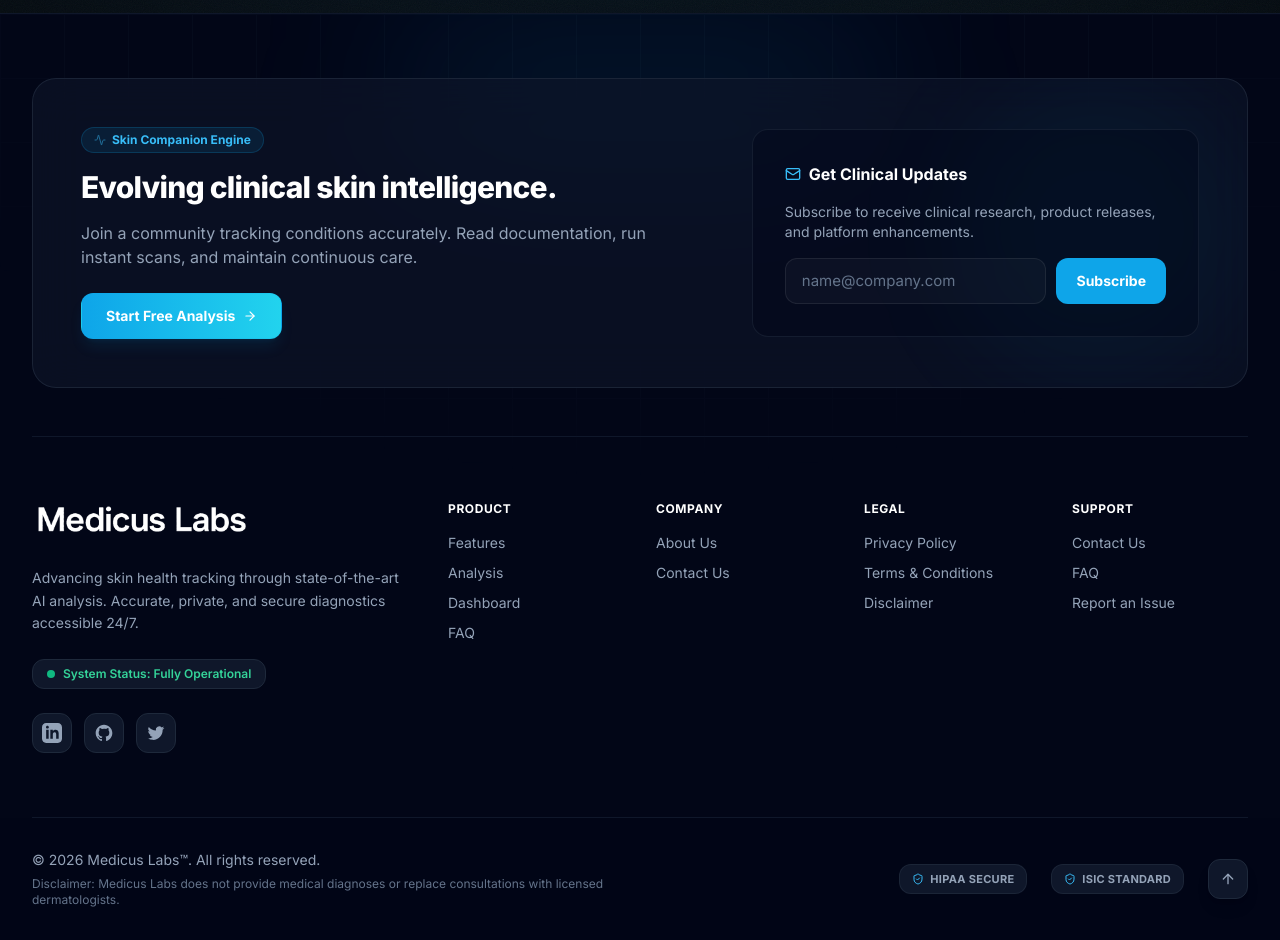
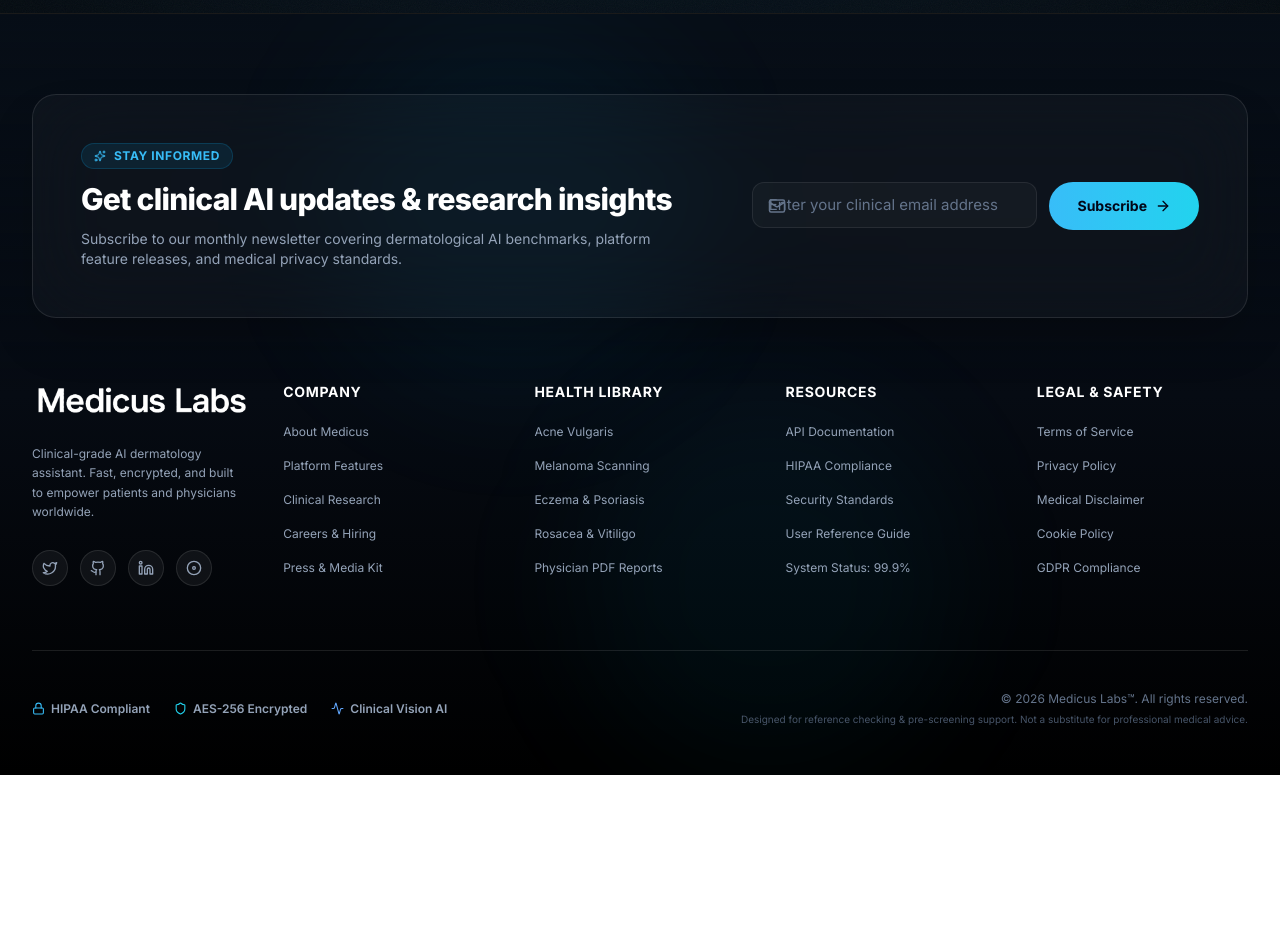
Before and after one commit to mallikarjunr444-gif/labs, a React (Vite) app in the folder frontend/: page / in a window 1280 px wide. Shown: the part 6280-7220 px from the top of the page. After the commit the page ends 7055 px from the top, so only its background shows below. Built offline with nearby package versions, Linux system fonts and the light colour scheme; grey boxes are pictures that could not be loaded.

Commit message:
feat(frontend): implement premium animated footer with staggered reveals, link underline transitions, and social micro-interactions

```diff
--- a/frontend/src/sections/PremiumFooter.tsx
+++ b/frontend/src/sections/PremiumFooter.tsx
@@ -1,311 +1,267 @@
 import React, { useState } from 'react';
+import { motion } from 'framer-motion';
+import {
+  Shield,
+  Lock,
+  Sparkles,
+  ArrowRight,
+  Mail,
+  Check,
+  Github,
+  Twitter,
+  Linkedin,
+  Disc as Discord,
+  Activity,
+  Heart,
+  FileText
+} from 'lucide-react';
 import { Link } from 'react-router-dom';
-import { motion, AnimatePresence } from 'framer-motion';
-import { Mail, ArrowUp, ShieldCheck, Activity, Check, ArrowRight } from 'lucide-react';
-import { getApiBaseUrl } from '../lib/apiBase';
 import BrandLogo from '../components/BrandLogo';
 
-type FooterLink = { label: string; to: string };
+const footerColumns = [
+  {
+    title: 'Company',
+    links: [
+      { name: 'About Medicus', href: '/about' },
+      { name: 'Platform Features', href: '/features' },
+      { name: 'Clinical Research', href: '/analysis' },
+      { name: 'Careers & Hiring', href: '/contact' },
+      { name: 'Press & Media Kit', href: '/contact' },
+    ],
+  },
+  {
+    title: 'Health Library',
+    links: [
+      { name: 'Acne Vulgaris', href: '/analysis' },
+      { name: 'Melanoma Scanning', href: '/analysis' },
+      { name: 'Eczema & Psoriasis', href: '/analysis' },
+      { name: 'Rosacea & Vitiligo', href: '/analysis' },
+      { name: 'Physician PDF Reports', href: '/analysis' },
+    ],
+  },
+  {
+    title: 'Resources',
+    links: [
+      { name: 'API Documentation', href: '/faq' },
+      { name: 'HIPAA Compliance', href: '/privacy' },
+      { name: 'Security Standards', href: '/security' },
+      { name: 'User Reference Guide', href: '/faq' },
+      { name: 'System Status: 99.9%', href: '/contact' },
+    ],
+  },
+  {
+    title: 'Legal & Safety',
+    links: [
+      { name: 'Terms of Service', href: '/terms' },
+      { name: 'Privacy Policy', href: '/privacy' },
+      { name: 'Medical Disclaimer', href: '/disclaimer' },
+      { name: 'Cookie Policy', href: '/cookies' },
+      { name: 'GDPR Compliance', href: '/compliance' },
+    ],
+  },
+];
 
-const FOOTER_LINKS: Record<string, FooterLink[]> = {
-  PRODUCT: [
-    { label: 'Features', to: '/features' },
-    { label: 'Analysis', to: '/analysis' },
-    { label: 'Dashboard', to: '/dashboard' },
-    { label: 'FAQ', to: '/faq' },
-  ],
-  COMPANY: [
-    { label: 'About Us', to: '/about' },
-    { label: 'Contact Us', to: '/contact' },
-  ],
-  LEGAL: [
-    { label: 'Privacy Policy', to: '/privacy-policy' },
-    { label: 'Terms & Conditions', to: '/terms-conditions' },
-    { label: 'Disclaimer', to: '/disclaimer' },
-  ],
-  SUPPORT: [
-    { label: 'Contact Us', to: '/contact' },
-    { label: 'FAQ', to: '/faq' },
-    { label: 'Report an Issue', to: '/report' },
-  ],
-};
-
-
-const LINKEDIN_PROFILE_URL = 'https://www.linkedin.com/in/mallikarjunr-com/';
-
-// Safe local SVG social icons
-const LinkedInIcon = () => (
-  <svg className="w-5 h-5" fill="currentColor" viewBox="0 0 24 24" aria-hidden="true">
-    <path fillRule="evenodd" d="M19 0h-14c-2.761 0-5 2.239-5 5v14c0 2.761 2.239 5 5 5h14c2.762 0 5-2.239 5-5v-14c0-2.761-2.238-5-5-5zm-11 19h-3v-11h3v11zm-1.5-12.268c-.966 0-1.75-.79-1.75-1.764s.784-1.764 1.75-1.764 1.75.79 1.75 1.764-.783 1.764-1.75 1.764zm13.5 12.268h-3v-5.604c0-3.368-4-3.113-4 0v5.604h-3v-11h3v1.765c1.396-2.586 7-2.777 7 2.476v6.759z" clipRule="evenodd" />
-  </svg>
-);
-
-const GithubIcon = () => (
-  <svg className="w-5 h-5" fill="currentColor" viewBox="0 0 24 24" aria-hidden="true">
-    <path fillRule="evenodd" d="M12 2C6.477 2 2 6.484 2 12.017c0 4.425 2.865 8.18 6.839 9.504.5.092.682-.217.682-.483 0-.237-.008-.868-.013-1.703-2.782.605-3.369-1.343-3.369-1.343-.454-1.158-1.11-1.466-1.11-1.466-.908-.62.069-.608.069-.608 1.003.07 1.531 1.032 1.531 1.032.892 1.53 2.341 1.088 2.91.832.092-.647.35-1.088.636-1.338-2.22-.253-4.555-1.113-4.555-4.951 0-1.093.39-1.988 1.029-2.688-.103-.253-.446-1.272.098-2.65 0 0 .84-.27 2.75 1.026A9.564 9.564 0 0112 6.844c.85.004 1.705.115 2.504.337 1.909-1.296 2.747-1.027 2.747-1.027.546 1.379.202 2.398.1 2.651.64.7 1.028 1.595 1.028 2.688 0 3.848-2.339 4.695-4.566 4.943.359.309.678.92.678 1.855 0 1.338-.012 2.419-.012 2.747 0 .268.18.58.688.482C19.138 20.197 22 16.44 22 12.017 22 6.484 17.522 2 12 2z" clipRule="evenodd" />
-  </svg>
-);
-
-const TwitterIcon = () => (
-  <svg className="w-5 h-5" fill="currentColor" viewBox="0 0 24 24" aria-hidden="true">
-    <path d="M8.29 20.251c7.547 0 11.675-6.253 11.675-11.675 0-.178 0-.355-.012-.53A8.348 8.348 0 0022 5.92a8.19 8.19 0 01-2.357.646 4.118 4.118 0 001.804-2.27 8.224 8.224 0 01-2.605.996 4.107 4.107 0 00-6.993 3.743 11.65 11.65 0 01-8.457-4.287 4.106 4.106 0 001.27 5.477A4.072 4.072 0 012.8 9.713v.052a4.105 4.105 0 003.292 4.022 4.095 4.095 0 01-1.853.07 4.108 4.108 0 003.834 2.85A8.233 8.233 0 012 18.407a11.616 11.616 0 006.29 1.84" />
-  </svg>
-);
+const socialLinks = [
+  { icon: Twitter, href: 'https://twitter.com', label: 'Twitter' },
+  { icon: Github, href: 'https://github.com', label: 'GitHub' },
+  { icon: Linkedin, href: 'https://linkedin.com', label: 'LinkedIn' },
+  { icon: Discord, href: 'https://discord.com', label: 'Discord' },
+];
 
 export const PremiumFooter: React.FC = () => {
-  const [toast, setToast] = useState<string | null>(null);
   const [email, setEmail] = useState('');
-  const [subStatus, setSubStatus] = useState<'idle' | 'loading' | 'success' | 'error'>('idle');
+  const [isSubscribed, setIsSubscribed] = useState(false);
 
-  const handleLink = (_e: React.MouseEvent<HTMLAnchorElement>, _to: string) => {
-    // All links are now active
-  };
-
-  const handleSubscribe = async (e: React.FormEvent<HTMLFormElement>) => {
+  const handleSubscribe = (e: React.FormEvent) => {
     e.preventDefault();
-    if (!email || !/^[^\s@]+@[^\s@]+\.[^\s@]+$/.test(email)) {
-      setToast('Please enter a valid email address.');
-      setTimeout(() => setToast(null), 3000);
-      return;
-    }
-
-    setSubStatus('loading');
-    try {
-      const res = await fetch(`${getApiBaseUrl()}/subscribe`, {
-        method: 'POST',
-        headers: { 'Content-Type': 'application/json' },
-        body: JSON.stringify({ email }),
-      });
-
-      if (res.ok) {
-        setSubStatus('success');
+    if (email) {
+      setIsSubscribed(true);
       setEmail('');
-        setToast("You're subscribed! Welcome to Medicus Labs.");
-        setTimeout(() => {
-          setToast(null);
-          setSubStatus('idle');
-        }, 5000);
-      } else {
-        throw new Error('Failed');
-      }
-    } catch {
-      setSubStatus('success');
-      setEmail('');
-      setToast('Subscribed! Welcome to Medicus Labs.');
-      setTimeout(() => {
-        setToast(null);
-        setSubStatus('idle');
-      }, 5000);
+      setTimeout(() => setIsSubscribed(false), 4000);
     }
   };
 
-  const scrollToTop = () => {
-    window.scrollTo({ top: 0, behavior: 'smooth' });
+  const containerVariants = {
+    hidden: { opacity: 0 },
+    visible: {
+      opacity: 1,
+      transition: {
+        staggerChildren: 0.12,
+        delayChildren: 0.1,
+      },
+    },
   };
 
-  const currentYear = new Date().getFullYear();
+  const itemVariants = {
+    hidden: { opacity: 0, y: 30, filter: 'blur(8px)' },
+    visible: {
+      opacity: 1,
+      y: 0,
+      filter: 'blur(0px)',
+      transition: { duration: 0.6, ease: 'easeOut' },
+    },
+  };
 
   return (
-    <>
-      <AnimatePresence>
-        {toast && (
+    <footer className="relative z-10 bg-gradient-to-b from-transparent via-[#060b13] to-black text-slate-300 overflow-hidden pt-20 pb-12 border-t border-white/10 font-sans">
+
+      {/* Ambient Radial Background Glows */}
+      <div className="absolute top-0 left-1/4 w-96 h-96 bg-sky-500/5 rounded-full blur-3xl pointer-events-none" />
+      <div className="absolute bottom-0 right-1/4 w-96 h-96 bg-cyan-500/5 rounded-full blur-3xl pointer-events-none" />
+
+      <div className="max-w-7xl mx-auto px-4 sm:px-6 lg:px-8 relative z-10">
+
+        {/* ── TOP NEWSLETTER BLOCK ── */}
         <motion.div
-            initial={{ opacity: 0, y: 30, x: '-50%' }}
-            animate={{ opacity: 1, y: 0, x: '-50%' }}
-            exit={{ opacity: 0, y: 20, x: '-50%' }}
-            className="fixed bottom-6 left-1/2 z-50 bg-slate-900 text-white border border-slate-800 px-6 py-3 rounded-xl shadow-2xl text-sm font-semibold flex items-center gap-2"
+          className="rounded-3xl bg-white/[0.03] border border-white/10 backdrop-blur-2xl p-8 sm:p-12 mb-16 shadow-2xl relative overflow-hidden"
+          initial={{ opacity: 0, y: 25 }}
+          whileInView={{ opacity: 1, y: 0 }}
+          transition={{ duration: 0.7 }}
+          viewport={{ once: true, margin: '-50px' }}
         >
-            <ShieldCheck className="text-sky-400" size={16} />
-            {toast}
-          </motion.div>
-        )}
-      </AnimatePresence>
-
-      <footer className="relative bg-slate-950 border-t border-slate-900 text-slate-400 overflow-hidden">
-        {/* Decorative Grid and Glow Background */}
-        <div className="absolute inset-0 bg-[linear-gradient(to_right,#0f172a_1px,transparent_1px),linear-gradient(to_bottom,#0f172a_1px,transparent_1px)] bg-[size:4rem_4rem] [mask-image:radial-gradient(ellipse_60%_50%_at_50%_0%,#000_70%,transparent_100%)] opacity-30 pointer-events-none" />
-        <div className="absolute top-0 left-1/2 -translate-x-1/2 w-[500px] h-[150px] bg-sky-500/10 rounded-full blur-[80px] pointer-events-none" />
-
-        {/* 1. Header Subscription & Banner */}
-        <div className="max-w-7xl mx-auto px-4 sm:px-6 lg:px-8 pt-16 pb-12">
-          <div className="relative rounded-3xl bg-slate-900/60 border border-slate-800/80 p-8 sm:p-10 lg:p-12 overflow-hidden backdrop-blur-xl">
-            <div className="absolute top-0 right-0 w-[300px] h-[300px] bg-sky-500/5 rounded-full blur-[50px] pointer-events-none" />
-
-            <div className="relative z-10 grid grid-cols-1 lg:grid-cols-12 gap-8 items-center">
-              <div className="lg:col-span-7 space-y-4">
-                <span className="inline-flex items-center gap-1.5 px-3 py-1 rounded-full text-xs font-bold bg-sky-500/10 text-sky-400 border border-sky-500/20">
-                  <Activity size={12} className="animate-pulse" />
-                  Skin Companion Engine
-                </span>
+          <div className="grid lg:grid-cols-12 gap-8 items-center">
+            <div className="lg:col-span-7 space-y-3">
+              <div className="inline-flex items-center gap-2 px-3 py-1 rounded-full bg-sky-500/10 border border-sky-500/20 text-sky-400 text-xs font-bold uppercase tracking-wider">
+                <Sparkles size={12} />
+                Stay Informed
+              </div>
               <h3 className="text-2xl sm:text-3xl font-extrabold text-white tracking-tight">
-                  Evolving clinical skin intelligence.
+                Get clinical AI updates &amp; research insights
               </h3>
-                <p className="text-slate-400 text-sm sm:text-base max-w-xl leading-relaxed">
-                  Join a community tracking conditions accurately. Read documentation, run instant scans, and maintain continuous care.
+              <p className="text-slate-400 text-sm max-w-xl">
+                Subscribe to our monthly newsletter covering dermatological AI benchmarks, platform feature releases, and medical privacy standards.
               </p>
-                <div className="pt-2">
-                  <Link
-                    to="/analysis"
-                    className="uiverse-btn inline-flex items-center gap-2 px-6 py-3 rounded-xl bg-gradient-to-r from-sky-500 to-cyan-400 text-white font-bold text-sm shadow-lg shadow-sky-500/10"
-                  >
-                    Start Free Analysis
-                    <ArrowRight size={14} />
-                  </Link>
-                </div>
             </div>
 
-              <div className="lg:col-span-5 bg-slate-950/40 border border-slate-800/60 p-6 sm:p-8 rounded-2xl space-y-4">
-                <h4 className="text-white font-bold text-base flex items-center gap-2">
-                  <Mail size={16} className="text-sky-400" />
-                  Get Clinical Updates
-                </h4>
-                <p className="text-slate-400 text-xs sm:text-sm">
-                  Subscribe to receive clinical research, product releases, and platform enhancements.
-                </p>
-                <form onSubmit={handleSubscribe} className="flex flex-col sm:flex-row gap-2.5">
+            <div className="lg:col-span-5">
+              <form onSubmit={handleSubscribe} className="flex flex-col sm:flex-row gap-3">
+                <div className="relative flex-1">
+                  <Mail className="absolute left-4 top-1/2 -translate-y-1/2 text-slate-500" size={18} />
                   <input
                     type="email"
                     required
                     value={email}
                     onChange={(e) => setEmail(e.target.value)}
-                    placeholder="name@company.com"
-                    className="flex-1 bg-slate-900 border border-slate-800 rounded-xl px-4 py-3 text-sm !text-white placeholder-slate-500 focus:outline-none focus:border-sky-500 transition caret-sky-400"
+                    placeholder="Enter your clinical email address"
+                    className="w-full pl-11 pr-4 py-3.5 rounded-full bg-white/5 border border-white/10 !text-white placeholder-slate-500 focus:outline-none focus:border-sky-400 focus:ring-1 focus:ring-sky-400 transition text-sm caret-sky-400"
                   />
+                </div>
                 <button
                   type="submit"
-                    disabled={subStatus === 'loading'}
-                    className="px-5 py-3 rounded-xl bg-sky-500 text-white font-bold text-sm hover:bg-sky-600 transition flex items-center justify-center gap-1.5 disabled:opacity-50"
+                  className="px-7 py-3.5 rounded-full bg-gradient-to-r from-sky-400 to-cyan-400 hover:shadow-[0_0_20px_rgba(56,189,248,0.4)] text-slate-950 font-bold text-sm transition-all duration-300 flex items-center justify-center gap-2 hover:scale-[1.02] active:scale-[0.98] flex-shrink-0"
                 >
-                    {subStatus === 'loading' ? 'Subscribing...' : 'Subscribe'}
+                  {isSubscribed ? (
+                    <>
+                      Subscribed!
+                      <Check size={16} />
+                    </>
+                  ) : (
+                    <>
+                      Subscribe
+                      <ArrowRight size={16} />
+                    </>
+                  )}
                 </button>
               </form>
             </div>
           </div>
-          </div>
-        </div>
+        </motion.div>
 
-        {/* Divider */}
-        <div className="max-w-7xl mx-auto px-4 sm:px-6 lg:px-8">
-          <div className="border-t border-slate-900" />
-        </div>
-
-        {/* 2. Main Navigation Links */}
-        <div className="max-w-7xl mx-auto px-4 sm:px-6 lg:px-8 py-16">
-          <div className="grid grid-cols-1 md:grid-cols-2 lg:grid-cols-12 gap-12 lg:gap-8">
-            {/* Branding Column */}
-            <div className="lg:col-span-4 space-y-6">
-              <Link to="/">
+        {/* ── STAGGERED FOUR COLUMNS ── */}
+        <motion.div
+          className="grid grid-cols-1 md:grid-cols-2 lg:grid-cols-5 gap-10 pb-16 border-b border-white/10"
+          variants={containerVariants}
+          initial="hidden"
+          whileInView="visible"
+          viewport={{ once: true, margin: '-50px' }}
+        >
+          {/* Brand Info Column */}
+          <motion.div className="lg:col-span-1 space-y-5" variants={itemVariants}>
+            <Link to="/" className="inline-block" aria-label="Medicus Labs home">
               <BrandLogo tone="light" />
             </Link>
-              <p className="text-slate-400 text-sm leading-relaxed max-w-sm">
-                Advancing skin health tracking through state-of-the-art AI analysis. Accurate, private, and secure diagnostics accessible 24/7.
+            <p className="text-xs text-slate-400 leading-relaxed">
+              Clinical-grade AI dermatology assistant. Fast, encrypted, and built to empower patients and physicians worldwide.
             </p>
+            <div className="flex items-center gap-3 pt-2">
+              {socialLinks.map((social, idx) => {
+                const Icon = social.icon;
+                return (
+                  <a
+                    key={idx}
+                    href={social.href}
+                    target="_blank"
+                    rel="noopener noreferrer"
+                    aria-label={social.label}
+                    className="w-9 h-9 rounded-full bg-white/5 border border-white/10 flex items-center justify-center text-slate-400 hover:text-sky-400 hover:border-sky-400/50 hover:scale-110 hover:rotate-6 hover:shadow-[0_0_15px_rgba(56,189,248,0.4)] transition-all duration-300"
+                  >
+                    <Icon size={16} />
+                  </a>
+                );
+              })}
+            </div>
+          </motion.div>
 
-              {/* System Status */}
-              <div className="inline-flex items-center gap-2 px-3.5 py-1.5 rounded-xl bg-slate-900 border border-slate-800 text-xs font-semibold text-emerald-400">
-                <span className="relative flex h-2 w-2">
-                  <span className="animate-ping absolute inline-flex h-full w-full rounded-full bg-emerald-400 opacity-75"></span>
-                  <span className="relative inline-flex rounded-full h-2 w-2 bg-emerald-500"></span>
+          {/* 4 Responsive Columns */}
+          {footerColumns.map((col, idx) => (
+            <motion.div key={idx} className="space-y-4" variants={itemVariants}>
+              <h4 className="text-sm font-bold text-white uppercase tracking-wider">{col.title}</h4>
+              <ul className="space-y-2.5">
+                {col.links.map((link, linkIdx) => (
+                  <li key={linkIdx}>
+                    <Link
+                      to={link.href}
+                      className="group inline-flex items-center text-xs text-slate-400 hover:text-sky-300 transition-all duration-200 relative"
+                    >
+                      <span className="group-hover:translate-x-1 transition-transform duration-200">
+                        {link.name}
                       </span>
-                System Status: Fully Operational
-              </div>
-
-              {/* Social Channels */}
-              <div className="flex items-center gap-3">
-                <a
-                  href={LINKEDIN_PROFILE_URL}
-                  target="_blank"
-                  rel="noreferrer noopener"
-                  className="w-10 h-10 rounded-xl bg-slate-900 border border-slate-800 hover:border-sky-500 hover:text-white flex items-center justify-center text-slate-400 transition"
-                  title="LinkedIn"
-                >
-                  <LinkedInIcon />
-                </a>
-                <a
-                  href="https://github.com"
-                  target="_blank"
-                  rel="noreferrer noopener"
-                  className="w-10 h-10 rounded-xl bg-slate-900 border border-slate-800 hover:border-sky-500 hover:text-white flex items-center justify-center text-slate-400 transition"
-                  title="GitHub"
-                >
-                  <GithubIcon />
-                </a>
-                <a
-                  href="https://twitter.com"
-                  target="_blank"
-                  rel="noreferrer noopener"
-                  className="w-10 h-10 rounded-xl bg-slate-900 border border-slate-800 hover:border-sky-500 hover:text-white flex items-center justify-center text-slate-400 transition"
-                  title="Twitter"
-                >
-                  <TwitterIcon />
-                </a>
-              </div>
-            </div>
-
-            {/* Links Columns */}
-            <div className="lg:col-span-8 grid grid-cols-2 sm:grid-cols-4 gap-8">
-              {Object.entries(FOOTER_LINKS).map(([section, links]) => (
-                <div key={section} className="space-y-4">
-                  <h4 className="text-white text-xs font-bold tracking-wider uppercase">
-                    {section}
-                  </h4>
-                  <ul className="space-y-2.5 text-sm">
-                    {links.map((link) => (
-                      <li key={link.label}>
-                        <Link
-                          to={link.to}
-                          onClick={(e) => handleLink(e, link.to)}
-                          className="text-slate-400 hover:text-white transition-colors duration-200"
-                        >
-                          {link.label}
+                      {/* Left to right animated underline */}
+                      <span className="absolute bottom-0 left-0 w-0 h-[1.5px] bg-gradient-to-r from-sky-400 to-cyan-400 group-hover:w-full transition-all duration-300" />
                     </Link>
                   </li>
                 ))}
               </ul>
-                </div>
+            </motion.div>
           ))}
-            </div>
-          </div>
+        </motion.div>
+
+        {/* ── TRUST BADGES & BOTTOM COPYRIGHT ROW ── */}
+        <motion.div
+          className="pt-10 flex flex-col md:flex-row items-center justify-between gap-6 text-xs text-slate-500"
+          initial={{ opacity: 0, y: 15 }}
+          whileInView={{ opacity: 1, y: 0 }}
+          transition={{ duration: 0.6, delay: 0.3 }}
+          viewport={{ once: true }}
+        >
+          {/* Trust Badges */}
+          <div className="flex flex-wrap items-center gap-6">
+            <span className="inline-flex items-center gap-1.5 font-semibold text-slate-400">
+              <Lock size={13} className="text-sky-400" />
+              HIPAA Compliant
+            </span>
+            <span className="inline-flex items-center gap-1.5 font-semibold text-slate-400">
+              <Shield size={13} className="text-cyan-400" />
+              AES-256 Encrypted
+            </span>
+            <span className="inline-flex items-center gap-1.5 font-semibold text-slate-400">
+              <Activity size={13} className="text-blue-400" />
+              Clinical Vision AI
+            </span>
           </div>
 
-        {/* Divider */}
-        <div className="max-w-7xl mx-auto px-4 sm:px-6 lg:px-8">
-          <div className="border-t border-slate-900" />
-        </div>
-
-        {/* 3. Bottom Legal Bar & Trust Badges */}
-        <div className="bg-slate-950/80 relative z-10 py-8">
-          <div className="max-w-7xl mx-auto px-4 sm:px-6 lg:px-8 flex flex-col md:flex-row items-center justify-between gap-6">
-            <div className="space-y-1.5 text-center md:text-left">
-              <p className="text-xs sm:text-sm text-slate-400">
-                © {currentYear} Medicus Labs™. All rights reserved.
-              </p>
-              <p className="text-[10px] sm:text-xs text-slate-500 max-w-xl leading-relaxed">
-                Disclaimer: Medicus Labs does not provide medical diagnoses or replace consultations with licensed dermatologists.
+          {/* Copyright & Disclaimer */}
+          <div className="text-center md:text-right space-y-1">
+            <p>&copy; {new Date().getFullYear()} Medicus Labs™. All rights reserved.</p>
+            <p className="text-[10px] text-slate-600">
+              Designed for reference checking &amp; pre-screening support. Not a substitute for professional medical advice.
             </p>
           </div>
+        </motion.div>
 
-            {/* Trust Validation Badges & Back to Top */}
-            <div className="flex flex-wrap items-center justify-center md:justify-end gap-4 sm:gap-6">
-              <span className="inline-flex items-center gap-1.5 text-[11px] font-bold text-slate-400 uppercase tracking-wide px-3 py-1.5 rounded-xl bg-slate-900 border border-slate-800/80">
-                <ShieldCheck size={12} className="text-sky-400" />
-                HIPAA Secure
-              </span>
-              <span className="inline-flex items-center gap-1.5 text-[11px] font-bold text-slate-400 uppercase tracking-wide px-3 py-1.5 rounded-xl bg-slate-900 border border-slate-800/80">
-                <ShieldCheck size={12} className="text-sky-400" />
-                ISIC Standard
-              </span>
-              <button
-                onClick={scrollToTop}
-                className="w-10 h-10 rounded-xl bg-slate-900 border border-slate-800 text-slate-400 hover:border-sky-500 hover:text-white flex items-center justify-center transition shadow-lg"
-                title="Back to Top"
-              >
-                <ArrowUp size={16} />
-              </button>
-            </div>
-          </div>
       </div>
     </footer>
-    </>
   );
 };
+
+export default PremiumFooter;
```
Lines whose indentation alone changed are shown as unchanged.
